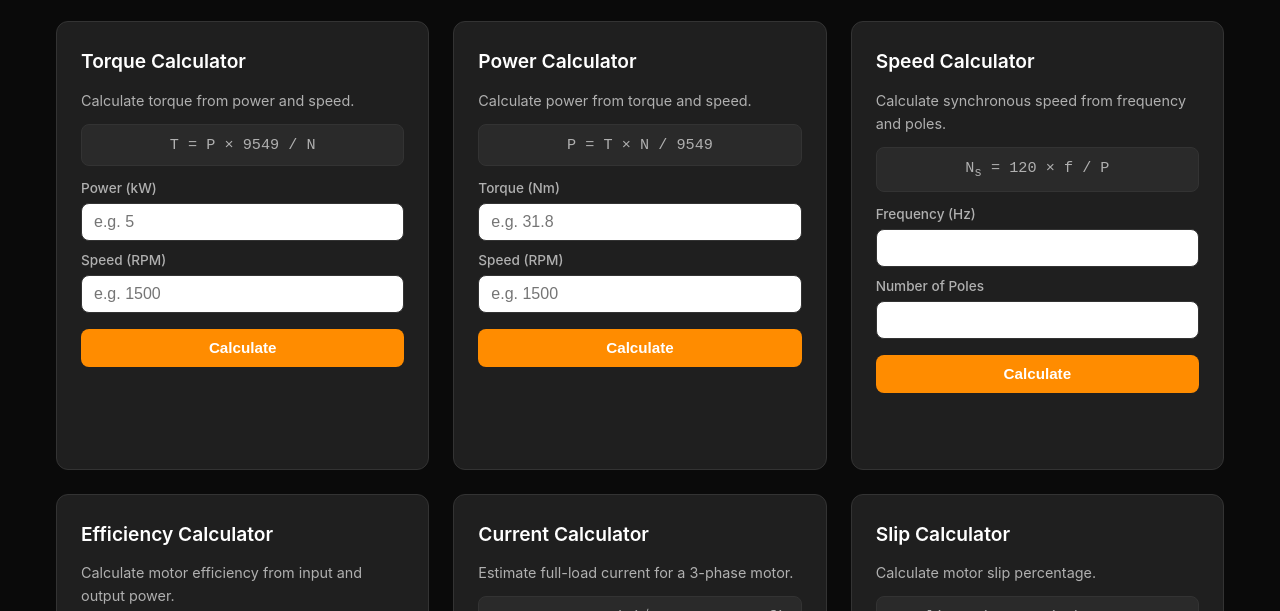
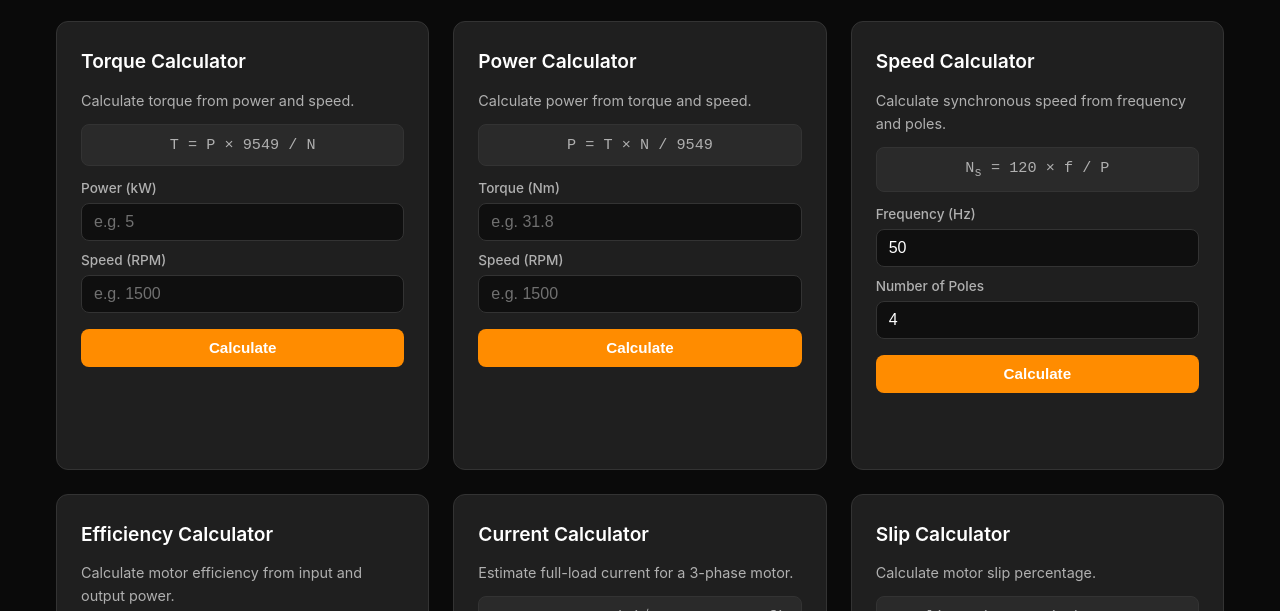
Before and after one commit to burdenkane-hub/motor-calculator, a website built with Vite: page index.html in a window 1280 px wide. Shown: the part 125-736 px from the top of the page. Built offline with nearby package versions, Linux system fonts and the light colour scheme.

Commit message:
Fix input field visibility - add dark background for white text

```diff
--- a/style.css
+++ b/style.css
@@ -113,7 +113,12 @@ main {
   border-radius: 8px;
   font-size: 1rem;
   color: var(--color-text);
+  background: #0f0f0f;
   transition: border-color 0.2s;
+}
+
+.inputs input::placeholder {
+  color: #707070;
 }
 
 .inputs input:focus {
```
